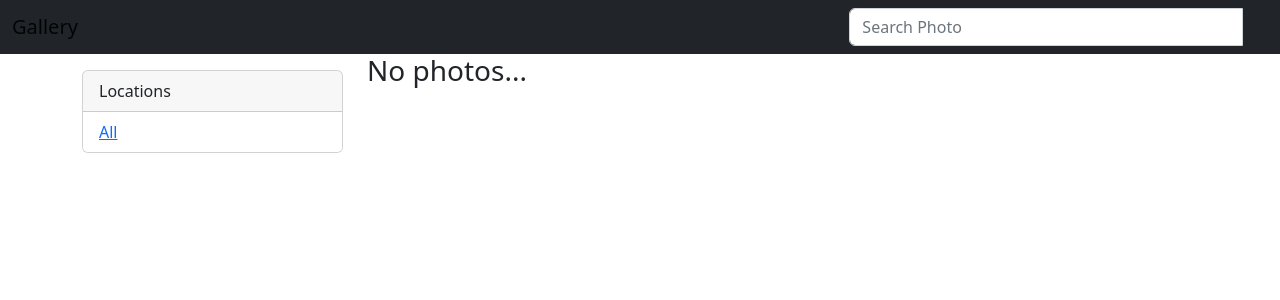
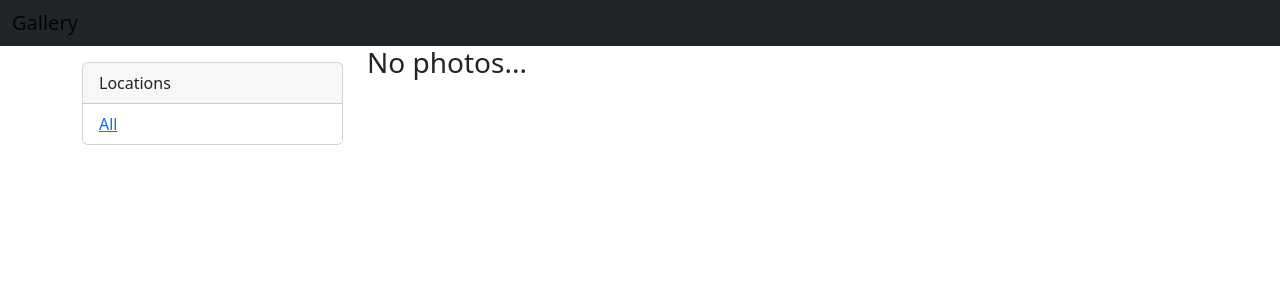
Before and after one commit to gladys-gg/photogallery, a Django app: page / in a window 1280 px wide. Shown: the top 300 px of the page. Run offline with Django 4.2, Linux system fonts and the light colour scheme; data that the repository does not hold is empty.

Commit message:
REmoved the search form from the navbar

```diff
--- a/photos/templates/navbar.html
+++ b/photos/templates/navbar.html
@@ -11,20 +11,9 @@
     <div class="navbar-header">
     <a class="navbar-brand" href="{% url 'gallery' %}">Gallery</a>
     </div>
+
         <!-- Adding a search form  -->
-    <div class="col-sm-4 col-md-4 navbar-right">
 
-        <form class="navbar-form" role="search" action="{% url 'search_results' %}">
-
-        <div class="input-group">
-            <input type="text" class="form-control" placeholder="Search Photo" name="photo">
-            <div class="input-group-btn">
-            <button class="btn btn-default" type="submit"><i class="glyphicon glyphicon-search"></i></button>
-            </div>
-        </div>
-
-        </form>
-    </div>
     <!-- search form end -->
 </div>
 </nav>
```
